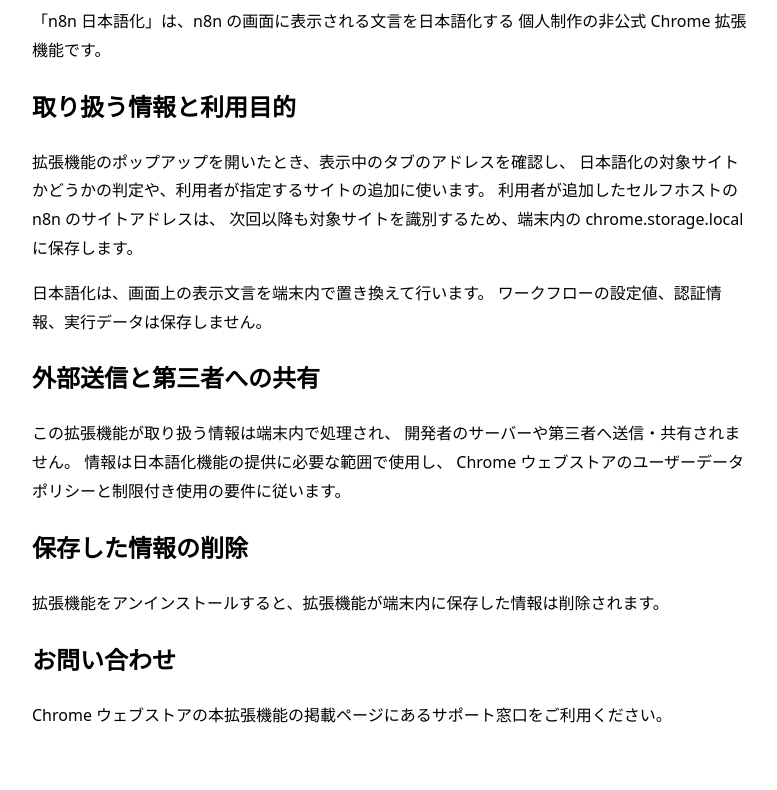
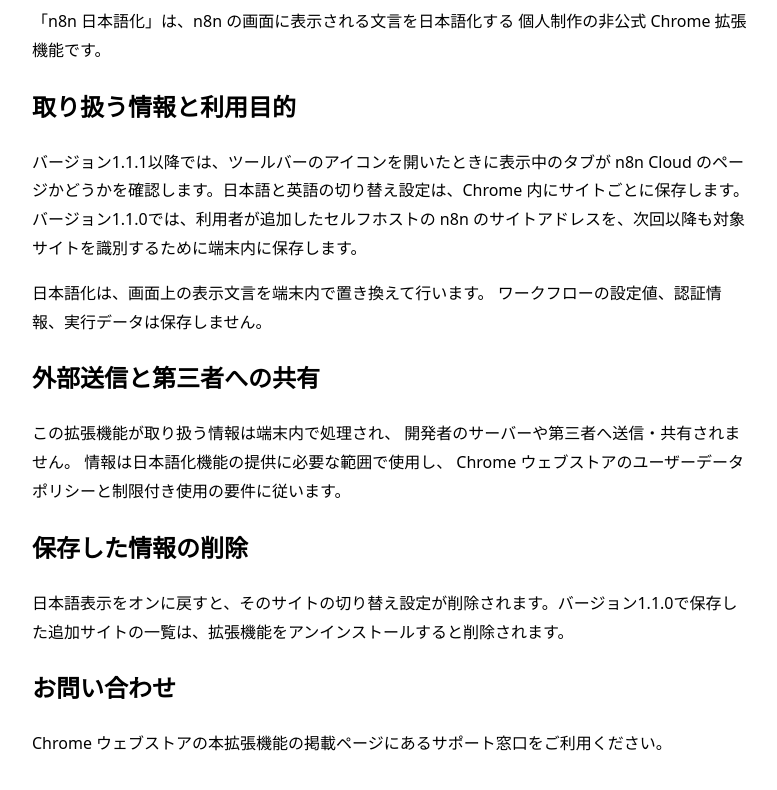
Before and after one commit to Kai-85-git/n8n-ja-privacy, a plain HTML site: page preview.html in a window 1280 px wide. Shown: the part 112-902 px from the top of the page, without its empty margins (248-1025 px from the left). Before the commit the page ends 881 px from the top, so only its background shows below. Drawn offline with Linux system fonts and the light colour scheme.

Commit message:
Update privacy policy for n8n Cloud extension 1.1.1

```diff
--- a/preview.html
+++ b/preview.html
@@ -15,10 +15,7 @@
      個人制作の非公式 Chrome 拡張機能です。</p>
 
   <h2>取り扱う情報と利用目的</h2>
-  <p>拡張機能のポップアップを開いたとき、表示中のタブのアドレスを確認し、
-     日本語化の対象サイトかどうかの判定や、利用者が指定するサイトの追加に使います。
-     利用者が追加したセルフホストの n8n のサイトアドレスは、
-     次回以降も対象サイトを識別するため、端末内の chrome.storage.local に保存します。</p>
+  <p>バージョン1.1.1以降では、ツールバーのアイコンを開いたときに表示中のタブが n8n Cloud のページかどうかを確認します。日本語と英語の切り替え設定は、Chrome 内にサイトごとに保存します。バージョン1.1.0では、利用者が追加したセルフホストの n8n のサイトアドレスを、次回以降も対象サイトを識別するために端末内に保存します。</p>
   <p>日本語化は、画面上の表示文言を端末内で置き換えて行います。
      ワークフローの設定値、認証情報、実行データは保存しません。</p>
 
@@ -29,7 +26,7 @@
      Chrome ウェブストアのユーザーデータポリシーと制限付き使用の要件に従います。</p>
 
   <h2>保存した情報の削除</h2>
-  <p>拡張機能をアンインストールすると、拡張機能が端末内に保存した情報は削除されます。</p>
+  <p>日本語表示をオンに戻すと、そのサイトの切り替え設定が削除されます。バージョン1.1.0で保存した追加サイトの一覧は、拡張機能をアンインストールすると削除されます。</p>
 
   <h2>お問い合わせ</h2>
   <p>Chrome ウェブストアの本拡張機能の掲載ページにあるサポート窓口をご利用ください。</p>
```
